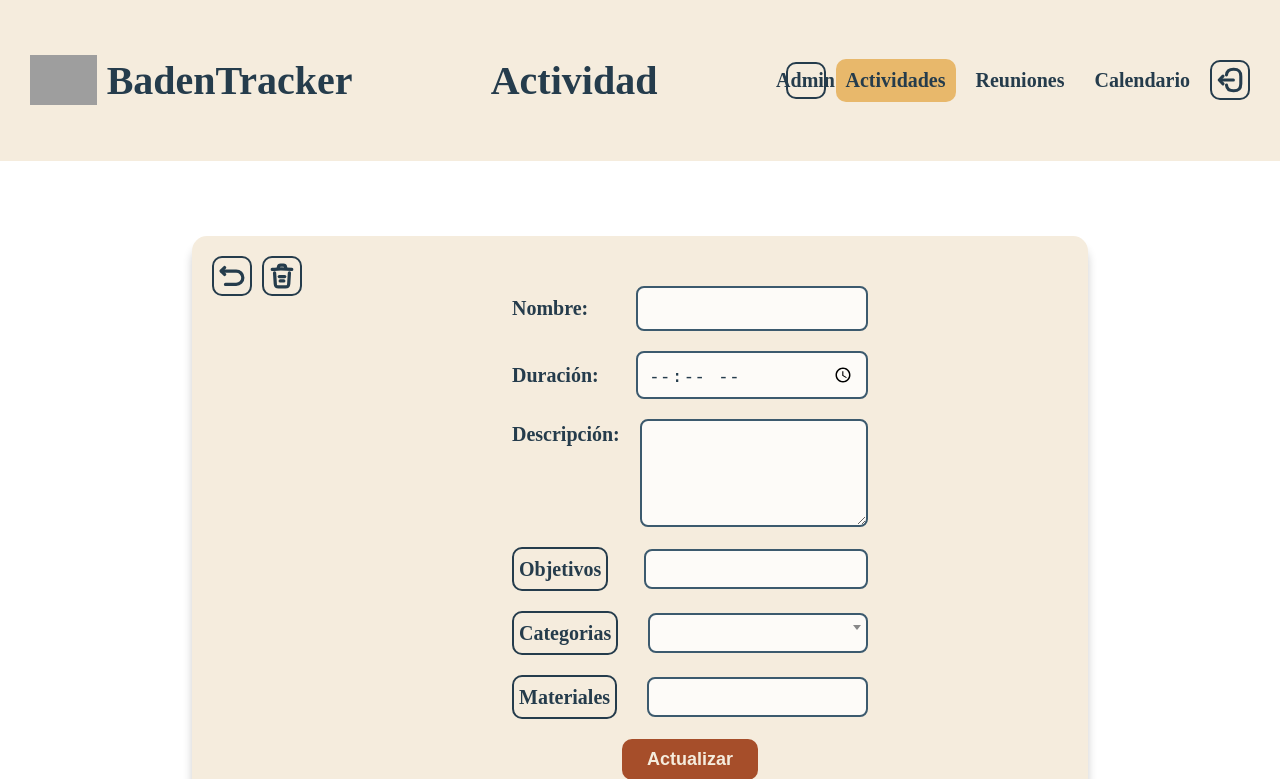
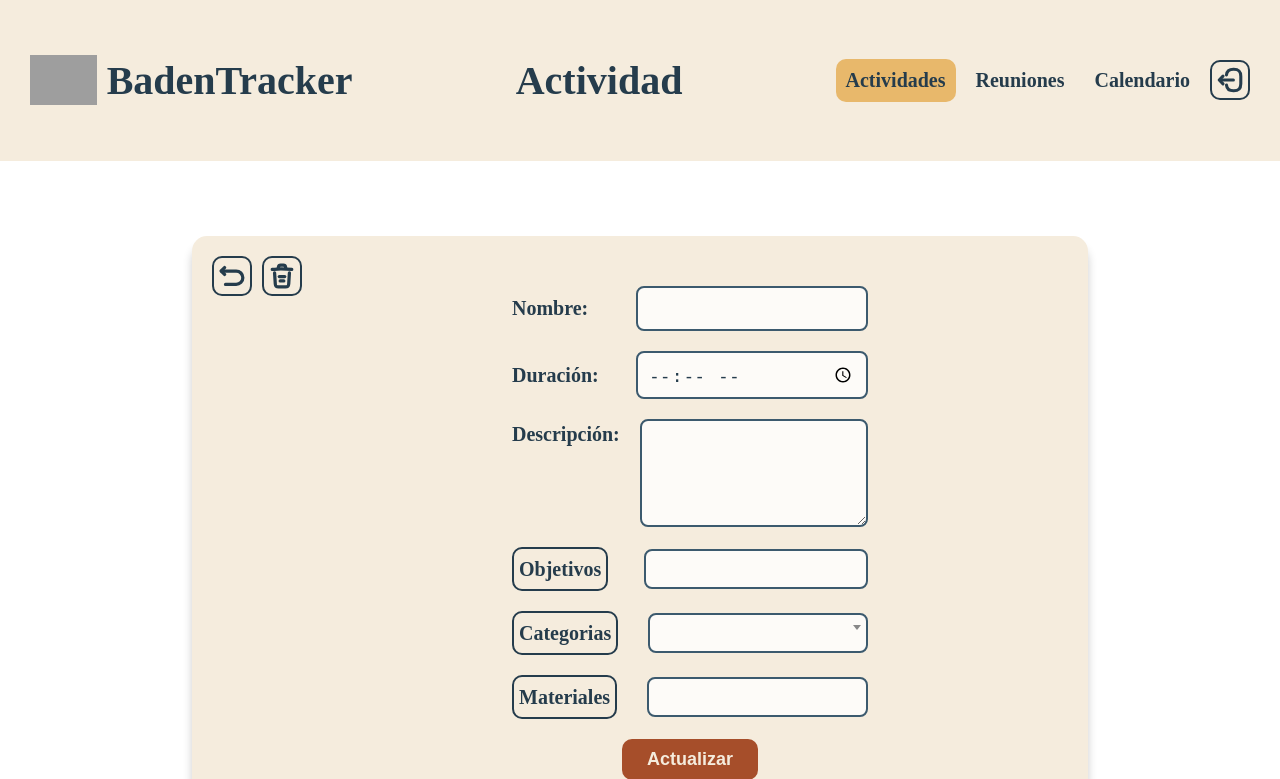
Before and after one commit to Covija97/badentracker, a PHP site: page /actividades/actividad/index.php?id=1 in a window 1280 px wide. Shown: the top 779 px of the page. Run offline with PHP 8.4, Linux system fonts and the light colour scheme; the visitor is signed in with stand-in values (Sample User, id 1); data that the repository does not hold is empty; some libraries are stand-ins or nearby versions; grey boxes are pictures that could not be loaded.

Commit message:
fix: update admin link visibility condition for improved access control

```diff
--- a/.res/templates/header.php
+++ b/.res/templates/header.php
@@ -32,7 +32,7 @@ if (!isset($_SESSION['user_id'])) {
                 <?php echo $title; ?>
             <?php endif; ?>
         </h1>
-        <?php if (!isset($_SESSION['username']) || $_SESSION['username'] !== 'admin'): ?>
+        <?php if (isset($_SESSION['username']) && $_SESSION['username'] === 'admin'): ?>
             <a href="/.admin" title="Panel de administración" class="but">
                 Admin
             </a>
```
